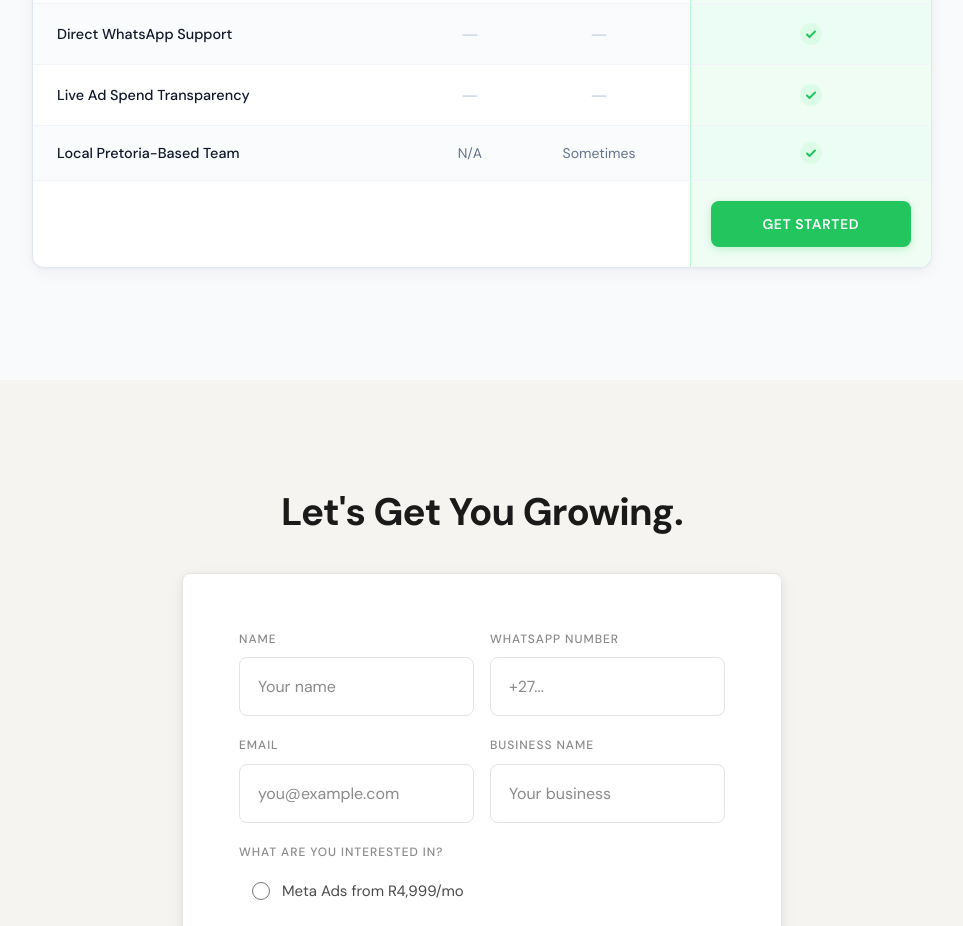
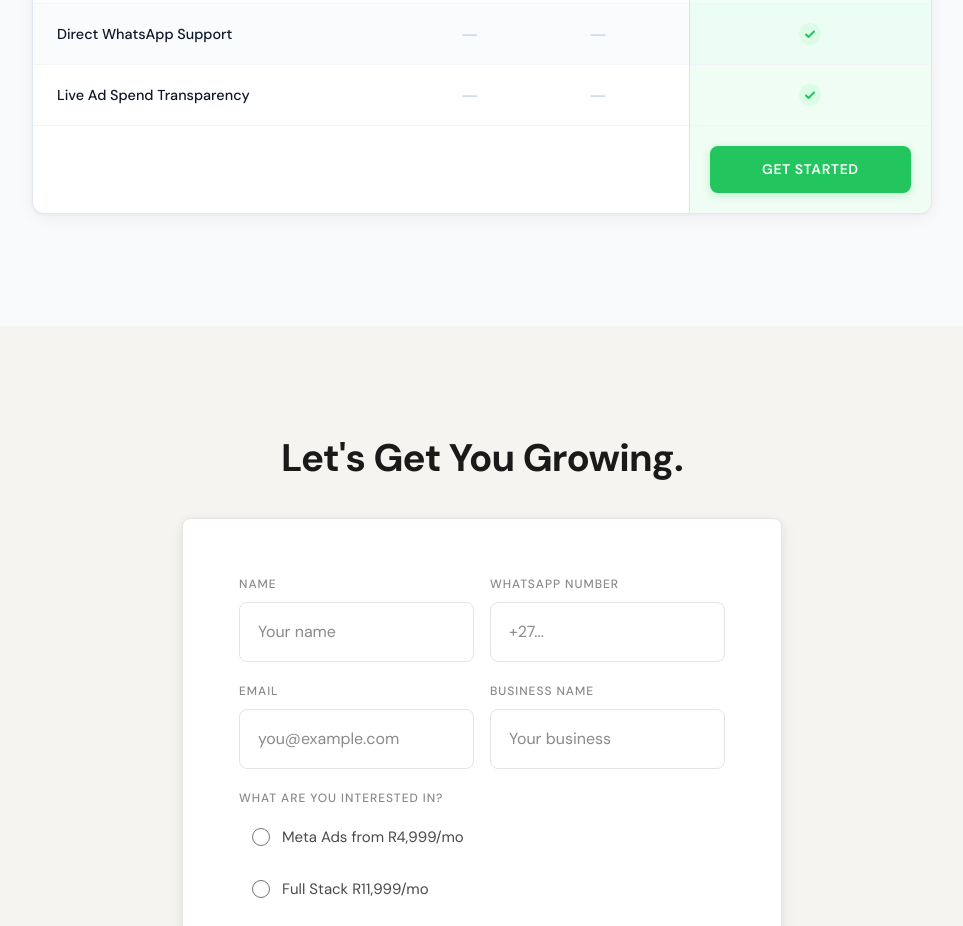
Before and after one commit to bully911210/stacked-marketing-landing, a Next.js app: page / in a window 1280 px wide. Shown: the part 5100-6026 px from the top of the page, without its empty margins (158-1121 px from the left). Built offline with nearby package versions, Linux system fonts and the light colour scheme.

Commit message:
fix: remove Local Pretoria-Based Team row from comparison table

```diff
--- a/src/components/main/Comparison.tsx
+++ b/src/components/main/Comparison.tsx
@@ -44,12 +44,6 @@ const rows: ComparisonRow[] = [
     feature: "Live Ad Spend Transparency",
     diy: "dash",
     agency: "dash",
-    stacked: "check",
-  },
-  {
-    feature: "Local Pretoria-Based Team",
-    diy: "N/A",
-    agency: "Sometimes",
     stacked: "check",
   },
 ];
```
